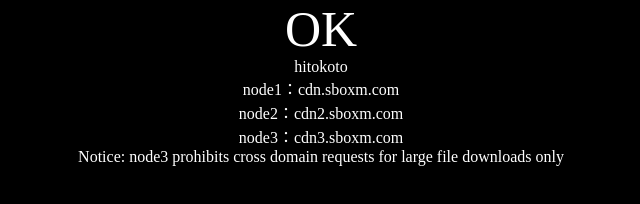
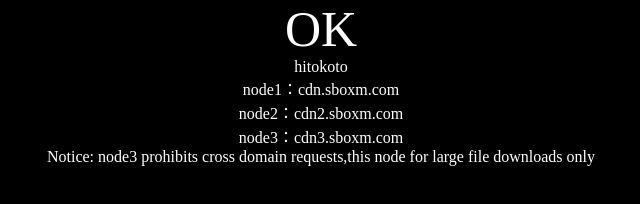
Before and after one commit to cnhkbbs/jstools, a plain HTML site: page index.html in a window 1280 px wide. Shown: the whole page, without its empty margins (319-959 px from the left). Drawn offline with Linux system fonts and the light colour scheme; no server answers.

Commit message:
Update index.html

```diff
--- a/index.html
+++ b/index.html
@@ -48,7 +48,7 @@
 			<a>node1：cdn.sboxm.com</a><br />
 			<a>node2：cdn2.sboxm.com</a><br />
 			<a>node3：cdn3.sboxm.com</a><br />
-			<a>Notice: node3 prohibits cross domain requests for large file downloads only</a>
+			<a>Notice: node3 prohibits cross domain requests,this node for large file downloads only</a>
 		</div>
 	</body>
 </html>
```
